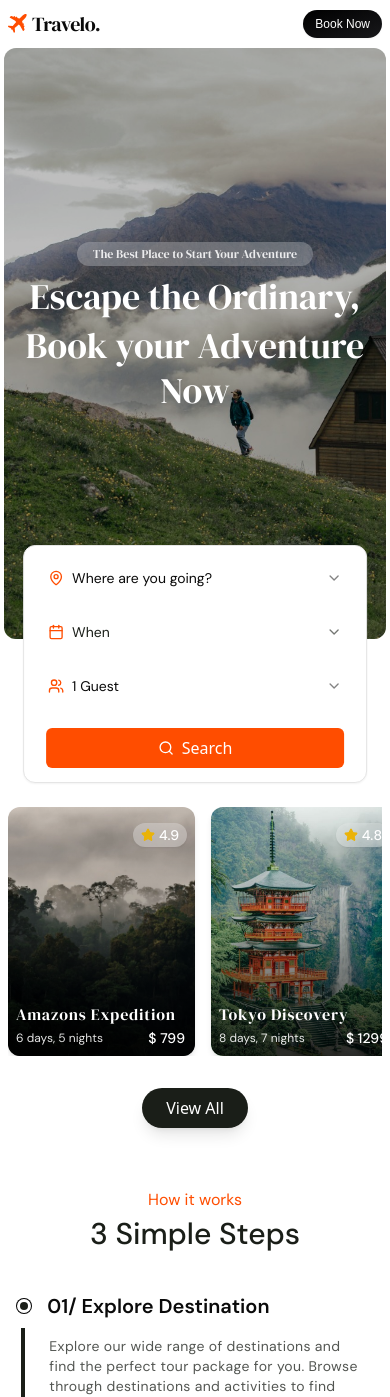
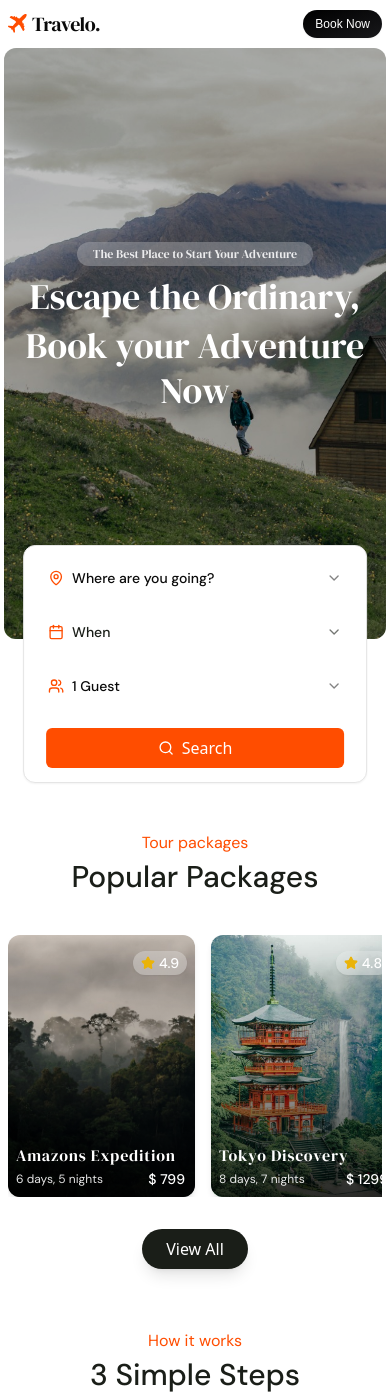
Before and after one commit to joshuadsouza500/Travelo, a Next.js app: page / in a window 390 px wide. Shown: the top 1397 px of the page. Built offline with nearby package versions, Linux system fonts and the light colour scheme.

Commit message:
Sizing and font changes. added transition duration to navbar

```diff
--- a/app/components/layout/Navbar.tsx
+++ b/app/components/layout/Navbar.tsx
@@ -35,7 +35,7 @@ const NavBar = () => {
 
   return (
     <motion.nav
-      className="  flex  sm:px-6   px-2 py-2 sm:py-3 xl:py-4  mx-auto  z-20  sticky top-0.5 mb-1 rounded-full backdrop-blur-lg items-center  bg-white/30  max-w-7xl xl:max-w-[98%] "
+      className="  flex  sm:px-6   px-2 py-2 sm:py-3 xl:py-4  mx-auto  z-20  sticky top-0.5 mb-1 rounded-full backdrop-blur-lg items-center  bg-white/30  max-w-7xl xl:max-w-[98%]  transition-all duration-300 ease-in-out"
       variants={{
         hidden: {
           y: -100,
--- a/app/components/ui/TourCarousel.tsx
+++ b/app/components/ui/TourCarousel.tsx
@@ -63,7 +63,7 @@ const TourCarousel = () => {
               alt="Tour package"
               height={400}
               width={400}
-              className=" object-center object-cover  h-full w-full group-hover:scale-105 transition-transform duration-300 aspect-[3/4] max-h-[300px] md:max-h-[350px] lg:max-h-[450px]  "
+              className=" object-center object-cover  h-full w-full group-hover:scale-105 transition-transform duration-300 xl:aspect-[3/4] aspect-[2.5/3.5]  max-h-[300px] md:max-h-[350px] lg:max-h-[450px]  "
             />
             <div className="absolute inset-0 bg-gradient-to-t from-black/80 via-black/30 to-transparent rounded-xl" />
             <div className="  text-white p-2   absolute bottom-0 left-0 md:p-4  w-full">
--- a/app/components/ui/TravelSearch.tsx
+++ b/app/components/ui/TravelSearch.tsx
@@ -33,7 +33,7 @@ export function TravelSearch() {
       <div className="pt-3 py-2 px-3 md:px-4 md:py-4 xl:py-6   flex-1 ">
         <Select>
           <SelectTrigger className="w-full ">
-            <div className="flex md:font-medium items-center gap-2 xl:gap-3 font-DM_sans">
+            <div className="flex font-medium items-center gap-2 xl:gap-3 font-DM_sans">
               <MapPinIcon className="size-4 xl:size-5  text-Orange" />
               <SelectValue placeholder="Where are you going?" />
             </div>
@@ -59,7 +59,7 @@ export function TravelSearch() {
                 !date && "text-muted-foreground "
               )}
             >
-              <div className="flex items-center text-text-black md:font-medium">
+              <div className="flex items-center text-text-black font-medium">
                 <CalendarIcon className="mr-2 xl:mr-3 size-4 md:size-5 text-Orange" />
                 {date ? format(date, "PPP") : "When"}
               </div>
@@ -84,7 +84,7 @@ export function TravelSearch() {
       <div className="py-2 px-3 md:px-4 md:py-4 xl:py-6 flex-1 ">
         <Select value={guests} onValueChange={setGuests}>
           <SelectTrigger className="w-full">
-            <div className="flex items-center gap-2 xl:gap-3 md:font-medium">
+            <div className="flex items-center gap-2 xl:gap-3 font-medium">
               <Users className="size-4 md:size-5 text-Orange" />
               <SelectValue placeholder="Number of guests" />
             </div>
--- a/app/page.tsx
+++ b/app/page.tsx
@@ -10,6 +10,7 @@ export default function Home() {
     <div className="bg-white font-DM_sans">
       {/***/}
       <Hero />
+      <div className="w-full h-32 md:h-10 "></div>
       <Popular />
       <Steps />
       <Destinations />
--- a/app/sections/Popular.tsx
+++ b/app/sections/Popular.tsx
@@ -6,7 +6,7 @@ import TourCarousel from "../components/ui/TourCarousel";
 
 const Popular = () => {
   return (
-    <div className="h-auto bg-[url('/lines.jpeg')]/10 pt-16 2xl:pt-24 pb-14  xl:pb-16    bg-center bg-cover ">
+    <div className="h-auto bg-[url('/lines.jpeg')]/10 pt-16  pb-14  xl:pb-16    bg-center bg-cover ">
       <Bounded>
         <div className="w-full flex justify-center md:justify-between items-end pb-4 md:pb-6">
           <div className=" space-y-1 max-md:text-center">
```
